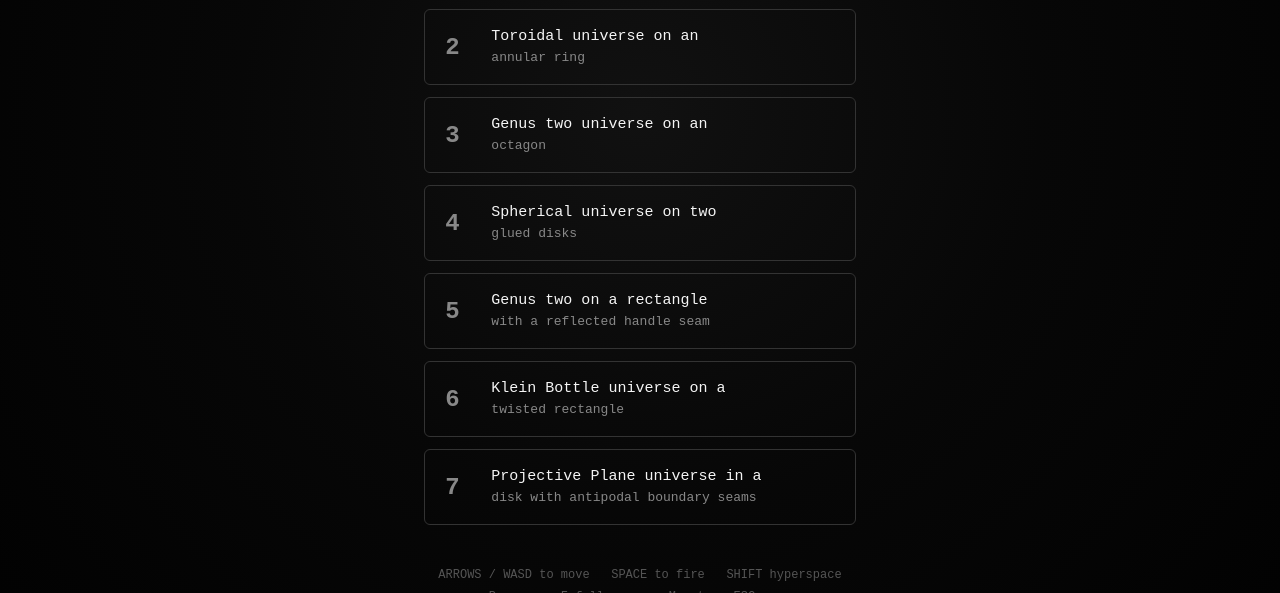
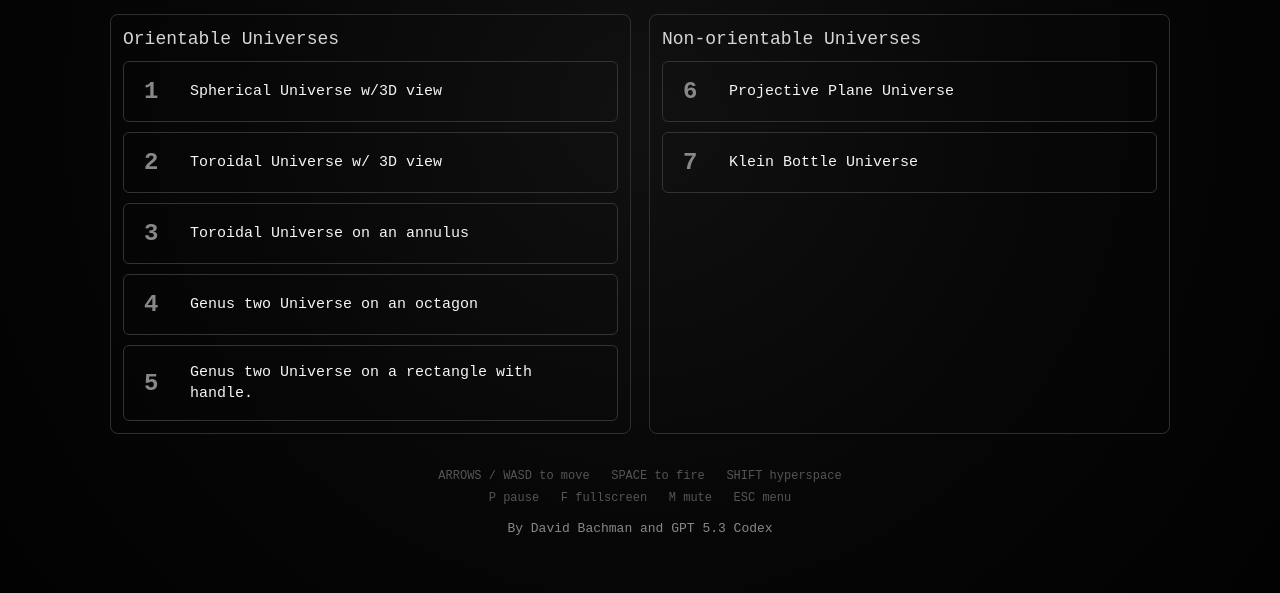
Before and after one commit to davbachman/TopologyAsteroids, a website built with Vite: page unified/index.html in a window 1280 px wide. Shown: the part 207-800 px from the top of the page. Built offline with nearby package versions, Linux system fonts and the light colour scheme.

Commit message:
Reformat landing page into orientable/non-orientable columns

```diff
--- a/unified/src/landing.ts
+++ b/unified/src/landing.ts
@@ -11,41 +11,51 @@ export function createLandingPage(root: HTMLElement, options: LandingPageOptions
     <div class="landing-content">
       <h1 class="landing-title">TOPOLOGY<br>ASTEROIDS</h1>
       <p class="landing-subtitle">Choose your universe</p>
+      <div class="landing-columns">
+        <section class="landing-column">
+          <h2 class="landing-column-title">Orientable Universes</h2>
           <div class="landing-options">
+            <button class="landing-option" data-topology="sphere">
+              <span class="option-number">1</span>
+              <span class="option-text">Spherical Universe w/3D view</span>
+            </button>
             <button class="landing-option" data-topology="rectangle">
-          <span class="option-number">1</span>
-          <span class="option-text">Toroidal universe on a rectangle<br><span class="option-detail">(standard view), with 3D torus visualization</span></span>
+              <span class="option-number">2</span>
+              <span class="option-text">Toroidal Universe w/ 3D view</span>
             </button>
             <button class="landing-option" data-topology="annulus">
-          <span class="option-number">2</span>
-          <span class="option-text">Toroidal universe on an<br><span class="option-detail">annular ring</span></span>
+              <span class="option-number">3</span>
+              <span class="option-text">Toroidal Universe on an annulus</span>
             </button>
             <button class="landing-option" data-topology="octagon">
-          <span class="option-number">3</span>
-          <span class="option-text">Genus two universe on an<br><span class="option-detail">octagon</span></span>
-        </button>
-        <button class="landing-option" data-topology="sphere">
               <span class="option-number">4</span>
-          <span class="option-text">Spherical universe on two<br><span class="option-detail">glued disks</span></span>
+              <span class="option-text">Genus two Universe on an octagon</span>
             </button>
             <button class="landing-option" data-topology="handle">
               <span class="option-number">5</span>
-          <span class="option-text">Genus two on a rectangle<br><span class="option-detail">with a reflected handle seam</span></span>
+              <span class="option-text">Genus two Universe on a rectangle with handle.</span>
+            </button>
+          </div>
+        </section>
+        <section class="landing-column">
+          <h2 class="landing-column-title">Non-orientable Universes</h2>
+          <div class="landing-options">
+            <button class="landing-option" data-topology="projective">
+              <span class="option-number">6</span>
+              <span class="option-text">Projective Plane Universe</span>
             </button>
             <button class="landing-option" data-topology="klein">
-          <span class="option-number">6</span>
-          <span class="option-text">Klein Bottle universe on a<br><span class="option-detail">twisted rectangle</span></span>
+              <span class="option-number">7</span>
+              <span class="option-text">Klein Bottle Universe</span>
             </button>
-        <button class="landing-option" data-topology="projective">
-          <span class="option-number">7</span>
-          <span class="option-text">Projective Plane universe in a<br><span class="option-detail">disk with antipodal boundary seams</span></span>
-        </button>
+          </div>
+        </section>
       </div>
       <div class="landing-controls">
         <p>ARROWS / WASD to move &nbsp; SPACE to fire &nbsp; SHIFT hyperspace</p>
         <p>P pause &nbsp; F fullscreen &nbsp; M mute &nbsp; ESC menu</p>
-        <p>By David Bachman with GPT 5.3 codex</p>
       </div>
+      <p class="landing-tagline">By David Bachman and GPT 5.3 Codex</p>
     </div>
   `;
 
@@ -61,25 +71,25 @@ export function createLandingPage(root: HTMLElement, options: LandingPageOptions
   function handleKeydown(e: KeyboardEvent): void {
     switch (e.key) {
       case '1':
+        options.onSelect('sphere');
+        break;
+      case '2':
         options.onSelect('rectangle');
         break;
-      case '2':
+      case '3':
         options.onSelect('annulus');
         break;
-      case '3':
+      case '4':
         options.onSelect('octagon');
-        break;
-      case '4':
-        options.onSelect('sphere');
         break;
       case '5':
         options.onSelect('handle');
         break;
       case '6':
-        options.onSelect('klein');
+        options.onSelect('projective');
         break;
       case '7':
-        options.onSelect('projective');
+        options.onSelect('klein');
         break;
     }
   }
--- a/unified/src/styles.css
+++ b/unified/src/styles.css
@@ -36,7 +36,7 @@ html, body, #app {
 
 .landing-content {
   text-align: center;
-  max-width: 600px;
+  width: min(1100px, 96vw);
   padding: 20px;
 }
 
@@ -55,11 +55,31 @@ html, body, #app {
   letter-spacing: 0.1em;
 }
 
+.landing-columns {
+  display: grid;
+  grid-template-columns: 1fr 1fr;
+  gap: 18px;
+  margin-bottom: 32px;
+}
+
+.landing-column {
+  border: 1px solid #2f2f2f;
+  border-radius: 8px;
+  padding: 14px 12px 12px;
+}
+
+.landing-column-title {
+  text-align: left;
+  font-size: 18px;
+  font-weight: 400;
+  color: #d6d6d6;
+  margin-bottom: 12px;
+}
+
 .landing-options {
   display: flex;
   flex-direction: column;
-  gap: 12px;
-  margin-bottom: 40px;
+  gap: 10px;
 }
 
 .landing-option {
@@ -98,6 +118,8 @@ html, body, #app {
 
 .option-text {
   line-height: 1.4;
+  font-size: 15px;
+  font-weight: 400;
 }
 
 .option-detail {
@@ -109,6 +131,18 @@ html, body, #app {
   font-size: 12px;
   color: #555;
   line-height: 1.8;
+}
+
+.landing-tagline {
+  margin-top: 12px;
+  font-size: 13px;
+  color: #888;
+}
+
+@media (max-width: 900px) {
+  .landing-columns {
+    grid-template-columns: 1fr;
+  }
 }
 
 /* ── Menu Button ── */
```
Lines whose indentation alone changed are shown as unchanged.
